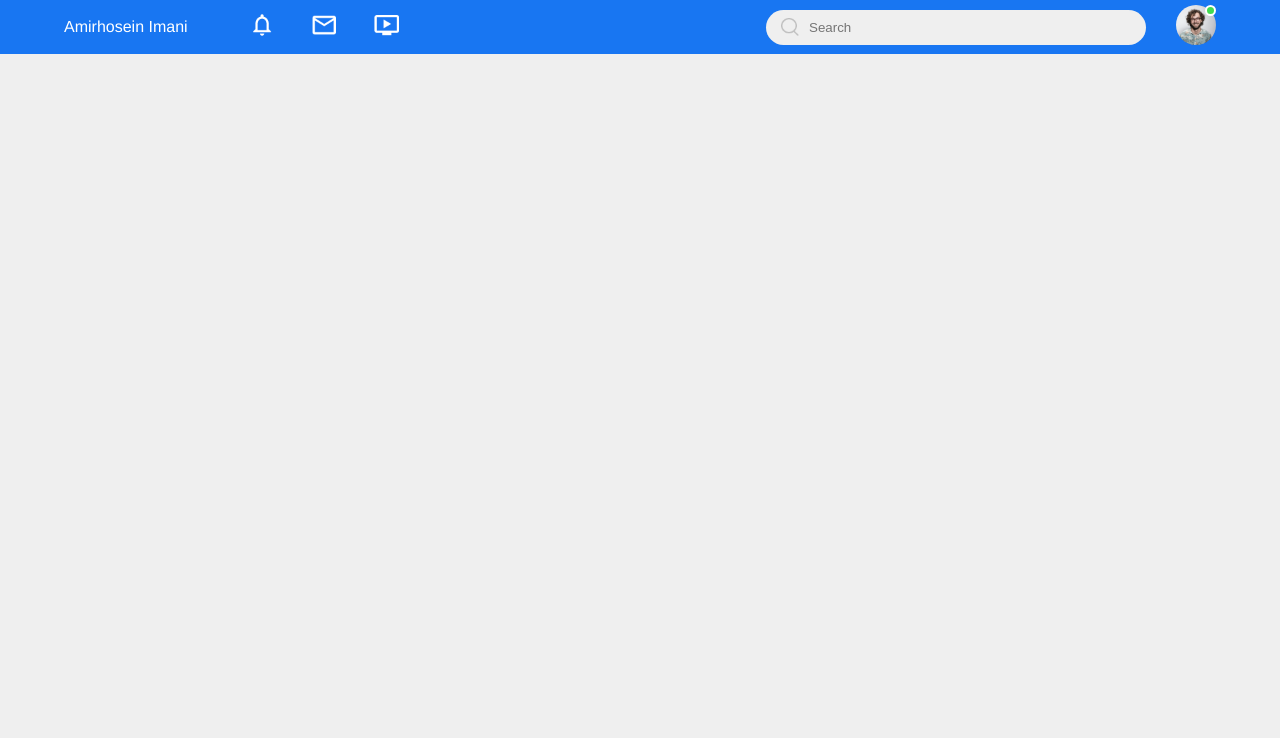
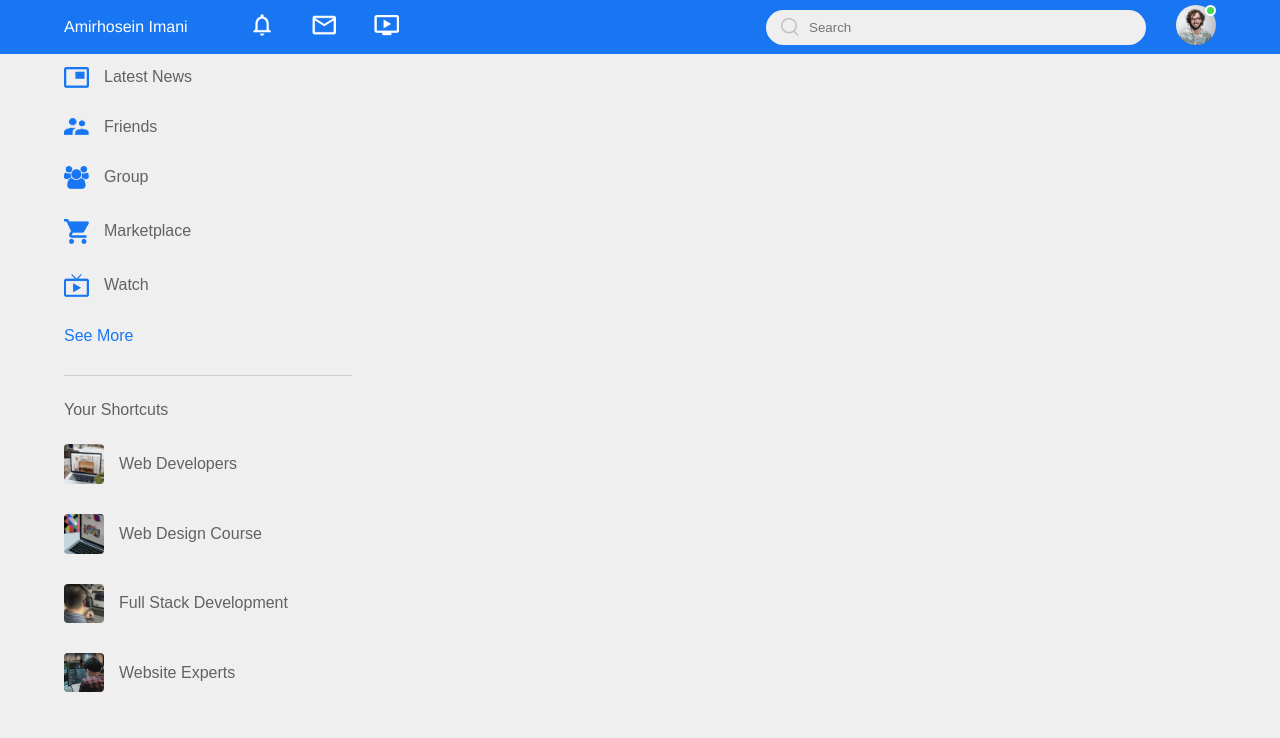
Before and after one commit to Amirhosein-Imani/socialbook-website, a plain HTML site: page index.html in a window 1280 px wide. Drawn offline with Linux system fonts and the light colour scheme.

Commit message:
Finish left sidebar

```diff
--- a/index.html
+++ b/index.html
@@ -48,6 +48,54 @@
 
     </nav>
 
+    <div class="container">
+
+        <!---------- left sidebar ---------->
+
+        <div class="left-sidebar">
+
+            <div class="imp-links">
+
+                <a href="#"><img src="assets/news.png">Latest News</a>
+
+                <a href="#"><img src="assets/friends.png">Friends</a>
+
+                <a href="#"><img src="assets/group.png">Group</a>
+
+                <a href="#"><img src="assets/marketplace.png">Marketplace</a>
+
+                <a href="#"><img src="assets/watch.png">Watch</a>
+
+                <a href="#">See More</a>
+
+            </div>
+
+            <div class="shortcut-links">
+
+                <p>Your Shortcuts</p>
+
+                <a href="#"><img src="assets/shortcut-1.png">Web Developers</a>
+
+                <a href="#"><img src="assets/shortcut-2.png">Web Design Course</a>
+
+                <a href="#"><img src="assets/shortcut-3.png">Full Stack Development</a>
+
+                <a href="#"><img src="assets/shortcut-4.png">Website Experts</a>
+
+            </div>
+
+        </div>
+
+        <!---------- main content ---------->
+
+        <div class="main-content"></div>
+
+        <!---------- right sidebar ---------->
+
+        <div class="right-sidebar"></div>
+
+    </div>
+
 </body>
 
 </html>
--- a/style.css
+++ b/style.css
@@ -14,6 +14,9 @@ nav {
     justify-content: space-between;
     background: #1876f2;
     padding: 5px 5%;
+    position: sticky;
+    top: 0;
+    z-index: 100;
 }
 
 .amirhosein-imani{
@@ -83,3 +86,61 @@ nav {
     top: 0;
     right: 0;
 }
+
+.container {
+    display: flex;
+    justify-content: space-between;
+    padding: 13px 5%;
+}
+
+.left-sidebar {
+    flex-basis: 25%;
+    position: sticky;
+    top: 70px;
+    align-self: flex-start;
+}
+
+.right-sidebar {
+    flex-basis: 25%;
+    position: sticky;
+    top: 70px;
+    align-self: flex-start;
+}
+
+.main-content {
+    flex-basis: 47%;
+}
+
+.imp-links a , .shortcut-links a {
+    text-decoration: none;
+    display: flex;
+    align-items: center;
+    margin-bottom: 30px;
+    color: #626262;
+    width: fit-content;
+}
+
+.imp-links a img {
+    width: 25px;
+    margin-right: 15px;
+}
+
+.imp-links a:last-child {
+    color: #1876f2;
+}
+
+.imp-links {
+    border-bottom: 1px solid #ccc;
+}
+
+.shortcut-links a img {
+    width: 40px;
+    border-radius: 4px;
+    margin-right: 15px;
+}
+
+.shortcut-links p {
+    margin: 25px 0;
+    color: #626262;
+    font-weight: 500;
+}
```
